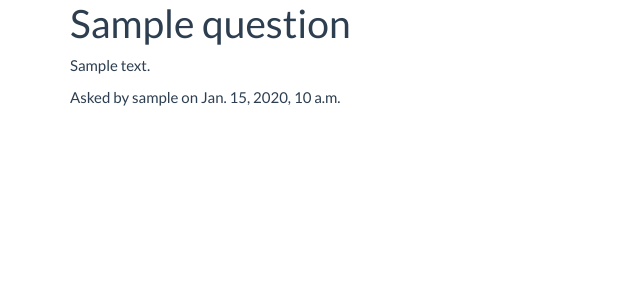
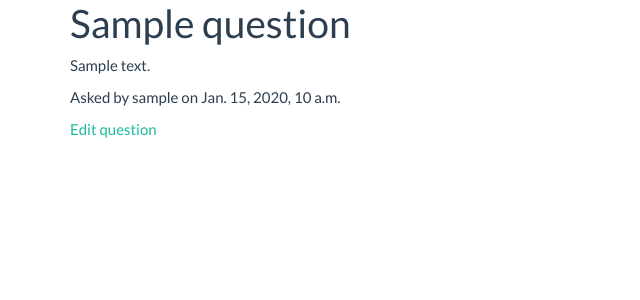
Before and after one commit to njc413/qandu_app, a Django app: page /question/1/ in a window 1280 px wide. Shown: the part 99-399 px from the top of the page, without its empty margins (0-640 px from the left). Run offline with Django 3.2, Linux system fonts and the light colour scheme; a user stored in the database is signed in; tables that the repository leaves empty hold one stand-in row (values such as "Sample post"); some libraries are stand-ins or nearby versions.

Commit message:
Add question update view

```diff
--- a/core/urls.py
+++ b/core/urls.py
@@ -8,4 +8,5 @@ urlpatterns = patterns('',
    url(r'^question/create/$', QuestionCreateView.as_view(), name='question_create'),
    url(r'^question/$', QuestionListView.as_view(), name='question_list'),
    url(r'^question/(?P<pk>\d+)/$', QuestionDetailView.as_view(),name='question_detail'),
+   url(r'^question/update/(?P<pk>\d+)/$', QuestionUpdateView.as_view(), name='question_update'),
 )
--- a/core/views.py
+++ b/core/views.py
@@ -1,5 +1,5 @@
 from django.shortcuts import render
-from django.views.generic import TemplateView, CreateView, ListView, DetailView
+from django.views.generic import TemplateView, CreateView, ListView, DetailView, UpdateView
 from django.core.urlresolvers import reverse_lazy
 from .models import *
 
@@ -24,3 +24,8 @@ class QuestionListView(ListView):
 class QuestionDetailView(DetailView):
     model = Question
     template_name = 'question/question_detail.html'
+
+class QuestionUpdateView(UpdateView):
+    model = Question
+    template_name = 'question/question_form.html'
+    fields = ['title', 'description']
--- a/templates/question/question_detail.html
+++ b/templates/question/question_detail.html
@@ -3,4 +3,7 @@
 <h1>{{ question.title }}</h1>
 <p>{{ question.description }}</p>
 <p>Asked by {{ question.user.username }} on {{ question.created_at }}</p>
+{% if question.user == user %}
+<p><a href="{% url 'question_update' pk=question.id %}">Edit question</a></p>
+{% endif %}
 {% endblock %}
```
